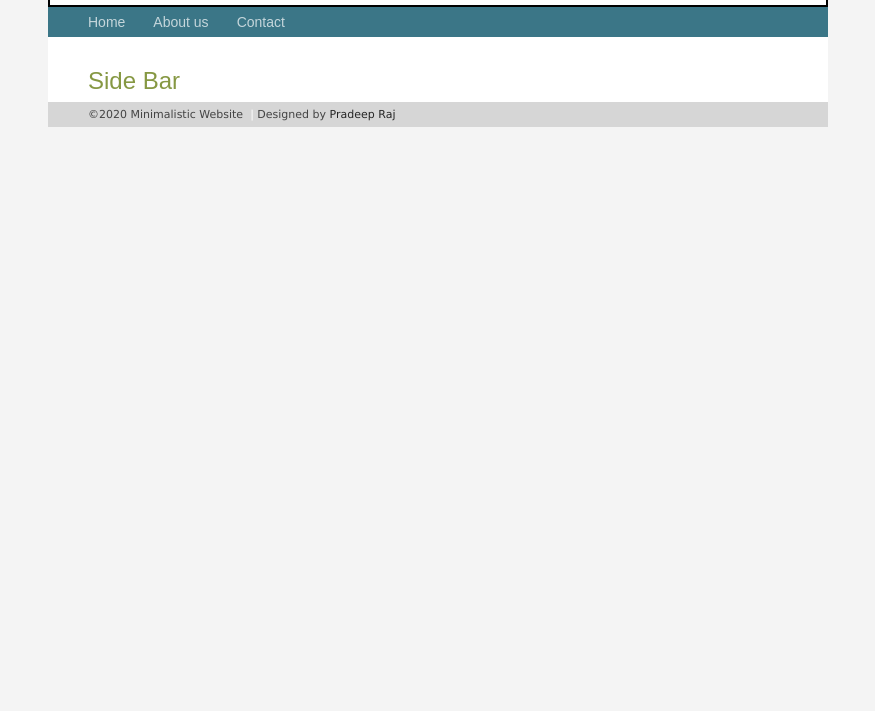
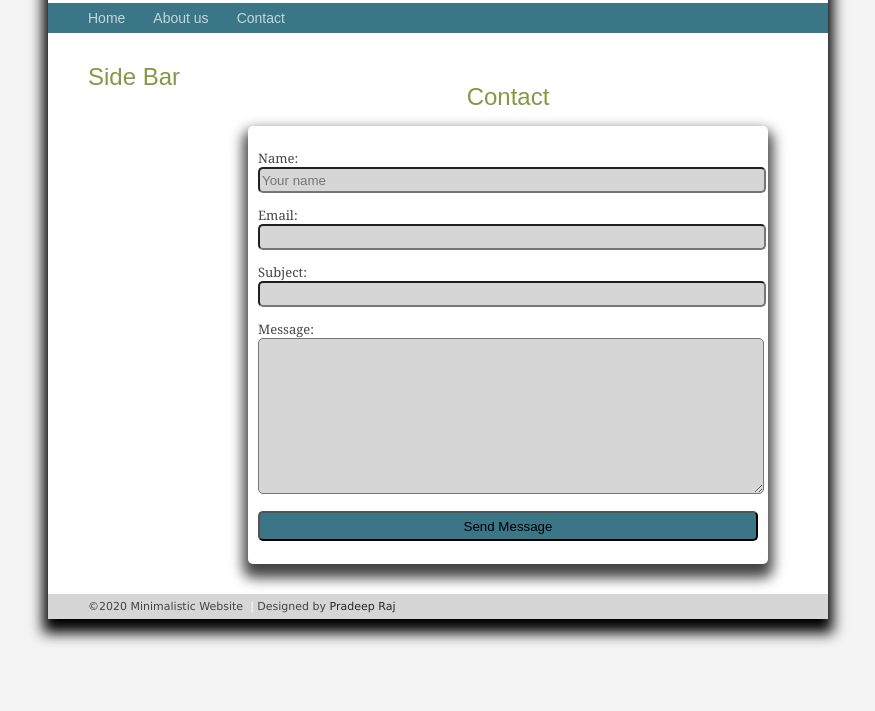
Before and after one commit to PradeepDevK/sample_website, a plain HTML site: page contact.html in a window 1280 px wide. Shown: the part 89-800 px from the top of the page, without its empty margins (202-1077 px from the left). Drawn offline with Linux system fonts and the light colour scheme.

Commit message:
contact form

```diff
--- a/CSS/style.css
+++ b/CSS/style.css
@@ -13,11 +13,11 @@ body {
     width: 780px;
     margin: 0 auto;
     background: #FFF;
+    box-shadow: 0px 9px 13px 5px;
 }
 
 .header {
     padding: 45px 0 20px 40px;
-    border: 2px solid black;
 }
 
 .menu {
@@ -110,3 +110,48 @@ footer a {
 #about-page .description {
     clear: both;
 }
+
+/* Contact page styles here */
+
+#contact #form {
+    width: 500px;
+    padding: 10px 10px 10px 10px;
+    margin: 0 auto;
+    box-shadow: 0px 9px 13px 5px;
+    border-radius: 5px;
+    -webkit-border-radius: 5px;
+    -moz-border-radius: 5px;
+    -ms-border-radius: 5px;
+    -o-border-radius: 5px;
+}
+
+.page-heading {
+    text-align: center;
+    margin: 20px;
+}
+
+#contact #form input {
+    width: 100%;
+    border-radius: 5px;
+    -webkit-border-radius: 5px;
+    -moz-border-radius: 5px;
+    -ms-border-radius: 5px;
+    -o-border-radius: 5px;
+    height: 20px;
+    background: #D6D6D6;
+}
+
+#contact #form #message {
+    width: 100%;
+    border-radius: 5px;
+    -webkit-border-radius: 5px;
+    -moz-border-radius: 5px;
+    -ms-border-radius: 5px;
+    -o-border-radius: 5px;
+    background: #D6D6D6;
+}
+
+#contact #form #submit {
+    height: 30px;
+    background: rgb(59, 118, 135);
+}
--- a/contact.html
+++ b/contact.html
@@ -8,18 +8,18 @@
     <script src="JS/scripts.js"></script>
 </head>
 
-<body>
+<body id="contact">
     <div class="container">
 
         <header class="header">
 
-            <a class="link-title" href="/">Minimalistic Website</a>
+            <a class="link-title" href="index.html">Minimalistic Website</a>
 
         </header>
 
         <nav class="menu">
 
-            <a href="/">Home</a> &nbsp; &nbsp; &nbsp;
+            <a href="index.html">Home</a> &nbsp; &nbsp; &nbsp;
             <a href="about.html">About us</a> &nbsp; &nbsp; &nbsp;
             <a href="contact.html">Contact</a>
 
@@ -32,6 +32,47 @@
         </aside>
 
         <article class="main">
+            <h1 class="page-heading">Contact</h1>
+
+            <div id="form">
+
+                <form action="process.php">
+                    <p>
+                        <label for="name">
+                            Name:
+                        </label>
+                        <input type="text" name="name" placeholder="Your name">
+                    </p>
+
+                    <p>
+                        <label for="name">
+                            Email:
+                        </label>
+                        <input type="email" name="email">
+                    </p>
+
+                    <p>
+                        <label for="subject">
+                            Subject:
+                        </label>
+                        <input type="text" name="subject">
+                    </p>
+
+                    <p>
+                        <label for="subject">
+                            Message:
+                        </label>
+                        <textarea id="message" name="message" id="" cols="30" rows="10"></textarea>
+                    </p>
+
+                    <p>
+                        <input type="submit" name="submit" value="Send Message" id="submit">
+                    </p>
+
+                </form>
+
+            </div>
+
         </article>
 
         <footer>
```
Also changed, not shown: about.html (+2 -2 lines), index.html (+2 -2 lines).
